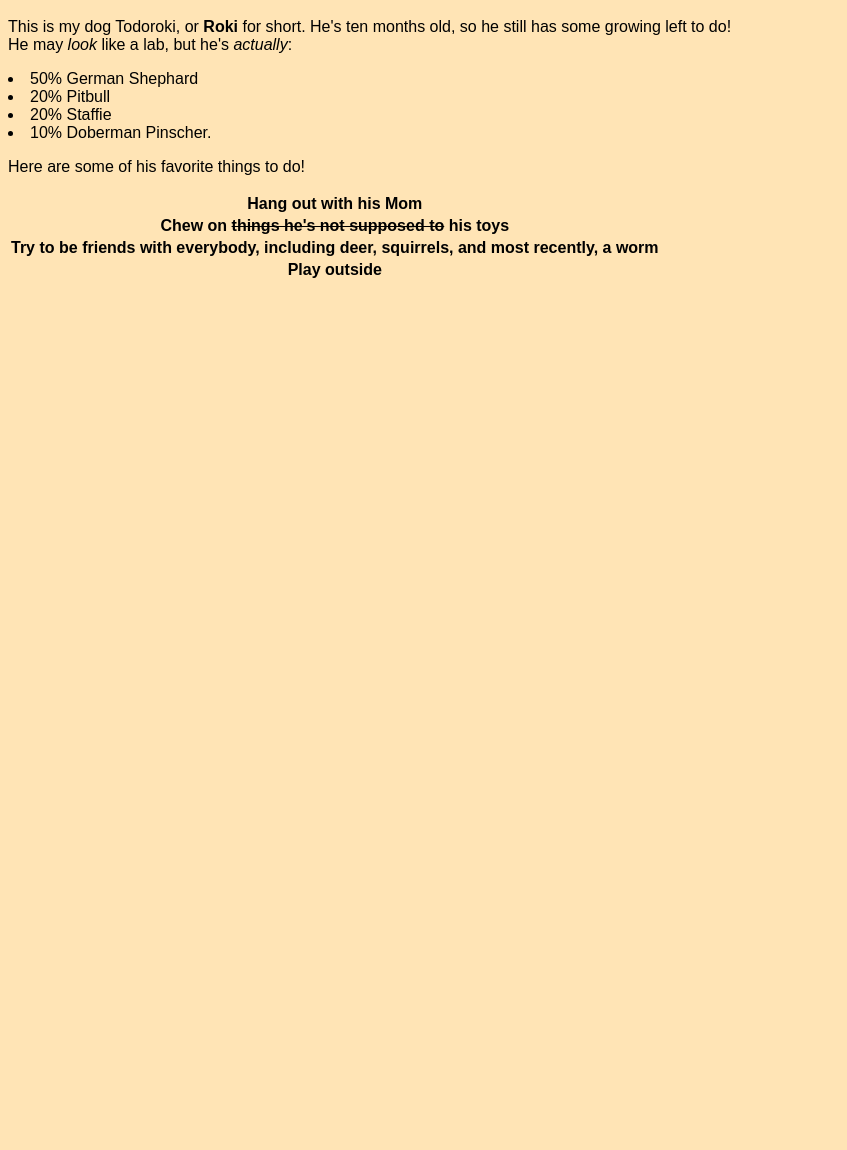
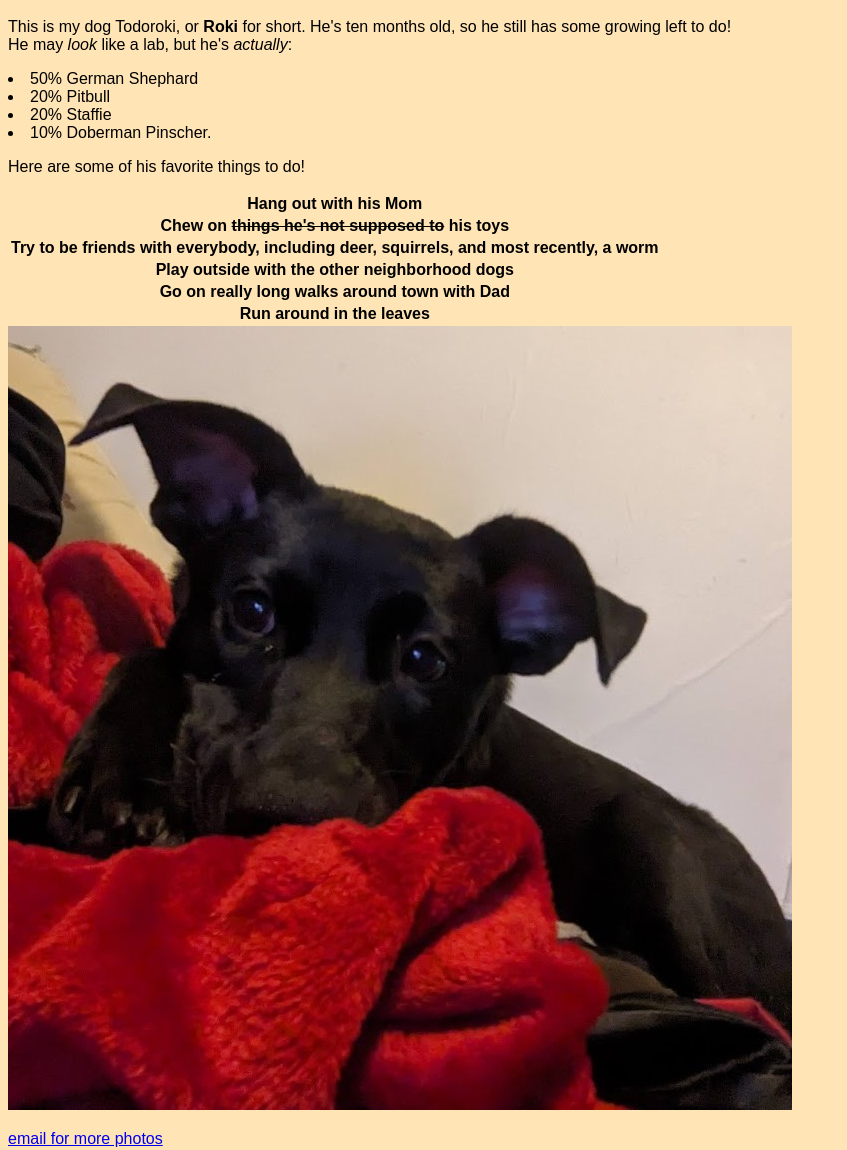
Before and after one commit to McRodoku/assignment_7, a plain HTML site: page index.html in a window 1280 px wide. Shown: the part 929-2079 px from the top of the page, without its empty margins (0-847 px from the left). Before the commit the page ends 1219 px from the top, so only its background shows below. Drawn offline with Linux system fonts and the light colour scheme.

Commit message:
Update index.html

```diff
--- a/index.html
+++ b/index.html
@@ -52,10 +52,21 @@
           <th>Try to be friends with everybody, including deer, squirrels, and most recently, a worm</th>
       </tr>
       <tr>
-        <th>Play outside</th>
+          <th>Play outside with the other neighborhood dogs</th>
+      </tr>
+      <tr>
+          <th>Go on really long walks around town with Dad</th>
+      </tr>
+      <tr>
+          <th>Run around in the leaves</th>
       </tr>
 
     </table>
+    <img src="images/Roki-1.jpg">
+    <p>
+
+    </p>
+   <a href="mailto:chancesalois@gmail.com">email for more photos</a>
 </body>
 
 
```
Lines whose indentation alone changed are shown as unchanged.
